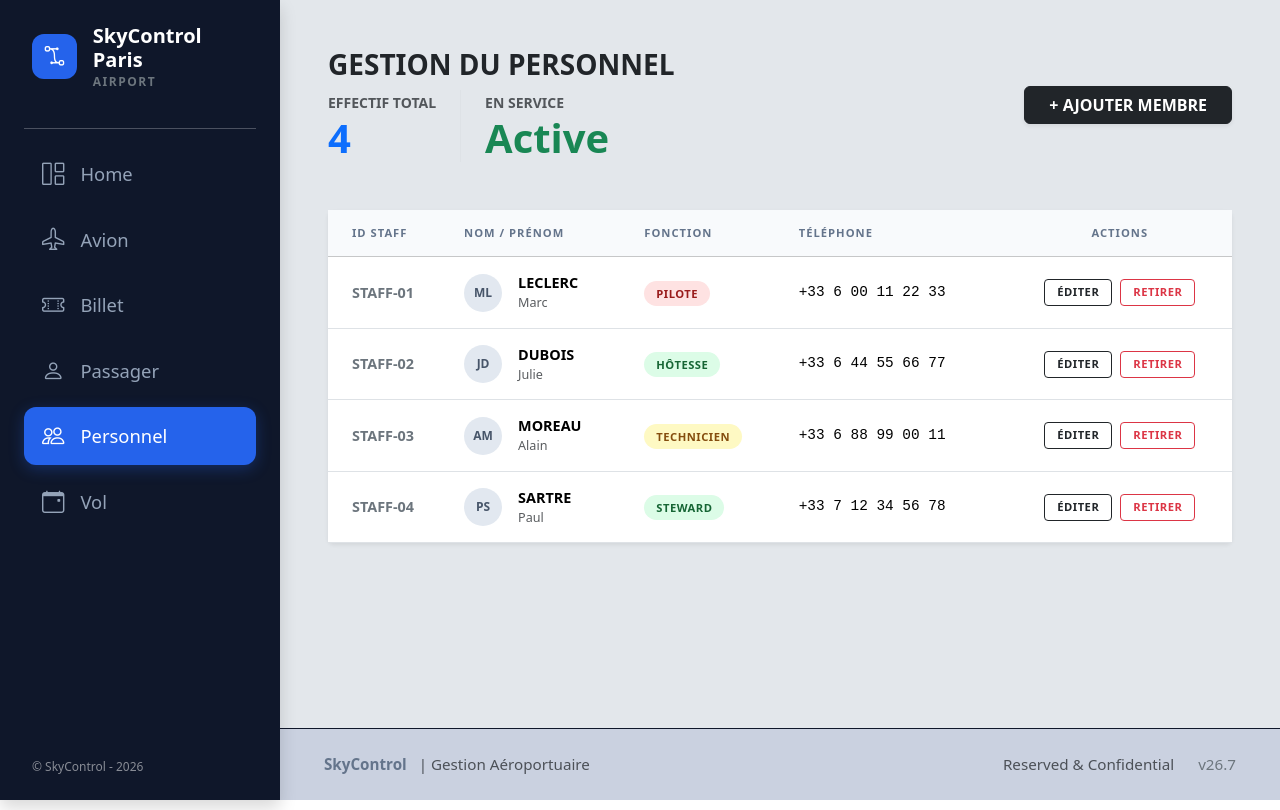
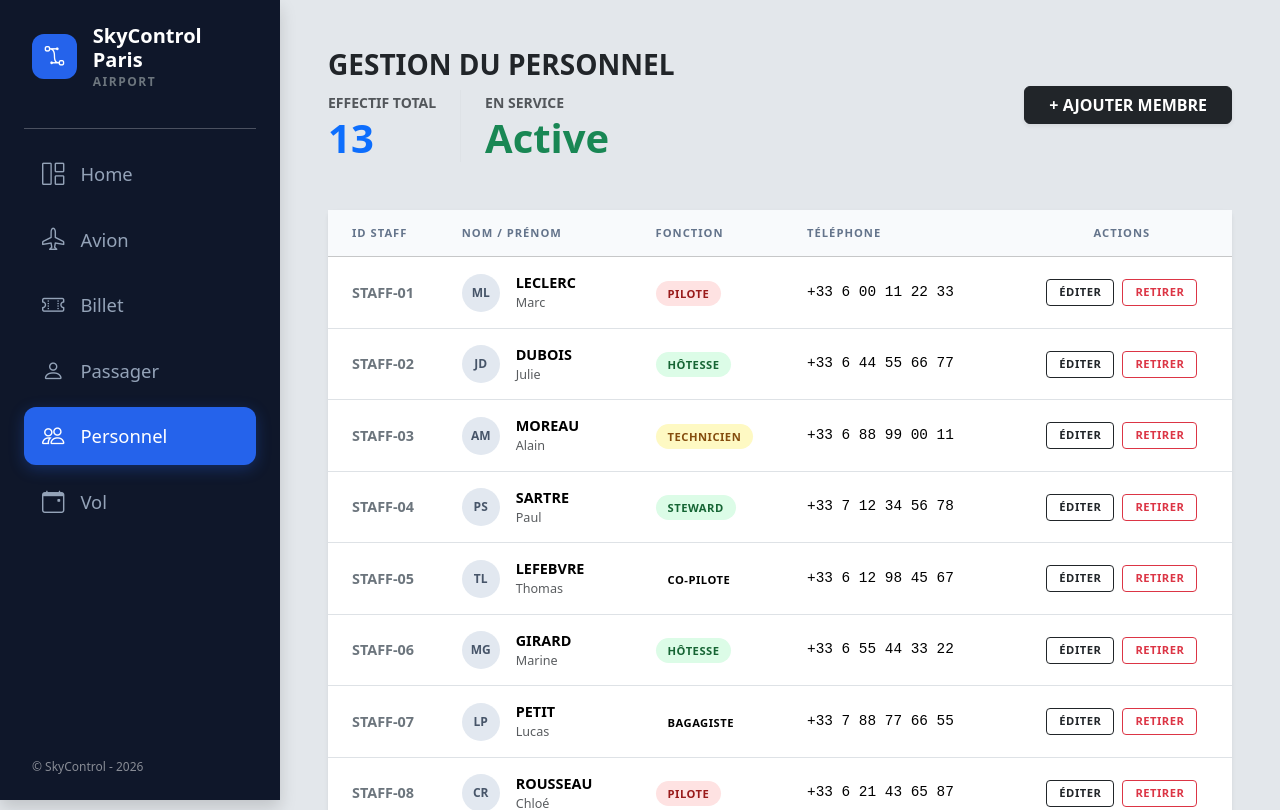
Before and after one commit to Palouziii/SkyControl, a React (Vite) app: page /Personnel in a window 1280 px wide. Shown: the top 810 px of the page. Built offline with nearby package versions, Linux system fonts and the light colour scheme.

Commit message:
+ Affichage des Personnels avec des fakeData

```diff
--- a/src/components/Billet/BilletCard.jsx
+++ b/src/components/Billet/BilletCard.jsx
@@ -100,22 +100,22 @@ export default function BilletCard() {
             </tr>
           </thead>
           <tbody>
-            {billets.map((b) => (
-              <tr key={b.id_billet}>
-                <td className="ps-4 fw-bold text-primary">{b.id_billet}</td>
-                <td>{b.passager}</td>
+            {billets.map((billet) => (
+              <tr key={billet.id_billet}>
+                <td className="ps-4 fw-bold text-primary">{billet.id_billet}</td>
+                <td>{billet.passager}</td>
                 <td>
-                  <span className="badge bg-dark px-2">{b.vol}</span>
+                  <span className="badge bg-dark px-2">{billet.vol}</span>
                 </td>
                 <td>
                   <span
-                    className={`badge-classe-simple ${b.classe.toLowerCase()}`}
+                    className={`badge-classe-simple ${billet.classe.toLowerCase()}`}
                   >
-                    {b.classe}
+                    {billet.classe}
                   </span>
                 </td>
-                <td className="fw-bold">{b.siege}</td>
-                <td className="text-success fw-bold">{b.prix} €</td>
+                <td className="fw-bold">{billet.siege}</td>
+                <td className="text-success fw-bold">{billet.prix} €</td>
                 <td className="text-center">
                   <button className="btn btn-outline-dark btn-sm fw-bold me-2">
                     MODIFIER
--- a/src/components/Passager/PassagerCard.jsx
+++ b/src/components/Passager/PassagerCard.jsx
@@ -79,17 +79,17 @@ export default function PassagerCard() {
               </tr>
             </thead>
             <tbody>
-              {passagers.map((p) => (
-                <tr key={p.id}>
-                  <td className="ps-4 fw-bold text-primary">{p.id}</td>
+              {passagers.map((passager) => (
+                <tr key={passager.id}>
+                  <td className="ps-4 fw-bold text-primary">{passager.id}</td>
                   <td>
-                    <div className="fw-bold">{p.nom.toUpperCase()}</div>
-                    <div className="text-muted small">{p.prenom}</div>
+                    <div className="fw-bold">{passager.nom.toUpperCase()}</div>
+                    <div className="text-muted small">{passager.prenom}</div>
                   </td>
-                  <td>{p.nationalite}</td>
+                  <td>{passager.nationalite}</td>
                   <td>
-                    <div className="small"><i className="bi bi-envelope me-2"></i>{p.mail}</div>
-                    <div className="small text-muted"><i className="bi bi-telephone me-2"></i>{p.tel}</div>
+                    <div className="small"><i className="bi bi-envelope me-2"></i>{passager.mail}</div>
+                    <div className="small text-muted"><i className="bi bi-telephone me-2"></i>{passager.tel}</div>
                   </td>
                   <td className="text-center">
                     <button className="btn btn-outline-dark btn-sm fw-bold me-2 px-3">ÉDITER</button>
--- a/src/components/Personnel/PersonnelCard.jsx
+++ b/src/components/Personnel/PersonnelCard.jsx
@@ -1,40 +1,10 @@
 import { useState } from "react";
 import "../../css/PersonnelCard.css";
+import PersonnelService from "../../services/PersonnelService";
 
 export default function PersonnelCard() {
   const [showForm, setShowForm] = useState(false);
-
-  // Données factices basées sur ton MCD
-  const [equipe] = useState([
-    {
-      id: "STAFF-01",
-      nom: "Leclerc",
-      prenom: "Marc",
-      fonction: "Pilote",
-      tel: "+33 6 00 11 22 33",
-    },
-    {
-      id: "STAFF-02",
-      nom: "Dubois",
-      prenom: "Julie",
-      fonction: "Hôtesse",
-      tel: "+33 6 44 55 66 77",
-    },
-    {
-      id: "STAFF-03",
-      nom: "Moreau",
-      prenom: "Alain",
-      fonction: "Technicien",
-      tel: "+33 6 88 99 00 11",
-    },
-    {
-      id: "STAFF-04",
-      nom: "Sartre",
-      prenom: "Paul",
-      fonction: "Steward",
-      tel: "+33 7 12 34 56 78",
-    },
-  ]);
+  const personnels = PersonnelService.getAll();
 
   return (
     <div className="container-fluid p-4">
@@ -49,7 +19,9 @@ export default function PersonnelCard() {
               <span className="text-muted small text-uppercase fw-bold">
                 Effectif Total
               </span>
-              <p className="h4 fw-black mb-0 text-primary">{equipe.length}</p>
+              <p className="h4 fw-black mb-0 text-primary">
+                {personnels.length}
+              </p>
             </div>
             <div className="stat-simple border-start ps-4">
               <span className="text-muted small text-uppercase fw-bold">
@@ -117,27 +89,35 @@ export default function PersonnelCard() {
               </tr>
             </thead>
             <tbody>
-              {equipe.map((m) => (
-                <tr key={m.id}>
-                  <td className="ps-4 fw-bold text-secondary small">{m.id}</td>
+              {personnels.map((personnel) => (
+                <tr key={personnel.id}>
+                  <td className="ps-4 fw-bold text-secondary small">
+                    {personnel.id}
+                  </td>
                   <td>
                     <div className="d-flex align-items-center">
                       <div className="avatar-initials me-3">
-                        {m.prenom[0]}
-                        {m.nom[0]}
+                        {personnel.prenom[0]}
+                        {personnel.nom[0]}
                       </div>
                       <div>
-                        <div className="fw-bold">{m.nom.toUpperCase()}</div>
-                        <div className="text-muted small">{m.prenom}</div>
+                        <div className="fw-bold">
+                          {personnel.nom.toUpperCase()}
+                        </div>
+                        <div className="text-muted small">
+                          {personnel.prenom}
+                        </div>
                       </div>
                     </div>
                   </td>
                   <td>
-                    <span className={`badge-role ${m.fonction.toLowerCase()}`}>
-                      {m.fonction}
+                    <span
+                      className={`badge-role ${personnel.fonction.toLowerCase()}`}
+                    >
+                      {personnel.fonction}
                     </span>
                   </td>
-                  <td className="fw-mono small">{m.tel}</td>
+                  <td className="fw-mono small">{personnel.tel}</td>
                   <td className="text-center">
                     <button className="btn btn-outline-dark btn-sm fw-bold me-2">
                       ÉDITER
--- a/src/data/FakeData.js
+++ b/src/data/FakeData.js
@@ -39,3 +39,19 @@ export const ListePassagers = [
     { id: "P-008", nom: "Abadi", prenom: "Amira", nationalite: "Marocaine", mail: "a.abadi@casa.ma", tel: "+212 661 123456" },
     { id: "P-009", nom: "Tanaka", prenom: "Yuki", nationalite: "Japonaise", mail: "y.tanaka@tokyo.jp", tel: "+81 90 1234 5678" }
 ];
+
+export const ListePersonnel = [
+    { id: "STAFF-01", nom: "Leclerc", prenom: "Marc", fonction: "Pilote", tel: "+33 6 00 11 22 33" },
+    { id: "STAFF-02", nom: "Dubois", prenom: "Julie", fonction: "Hôtesse", tel: "+33 6 44 55 66 77" },
+    { id: "STAFF-03", nom: "Moreau", prenom: "Alain", fonction: "Technicien", tel: "+33 6 88 99 00 11" },
+    { id: "STAFF-04", nom: "Sartre", prenom: "Paul", fonction: "Steward", tel: "+33 7 12 34 56 78" },
+    { id: "STAFF-05", nom: "Lefebvre", prenom: "Thomas", fonction: "Co-pilote", tel: "+33 6 12 98 45 67" },
+    { id: "STAFF-06", nom: "Girard", prenom: "Marine", fonction: "Hôtesse", tel: "+33 6 55 44 33 22" },
+    { id: "STAFF-07", nom: "Petit", prenom: "Lucas", fonction: "Bagagiste", tel: "+33 7 88 77 66 55" },
+    { id: "STAFF-08", nom: "Rousseau", prenom: "Chloé", fonction: "Pilote", tel: "+33 6 21 43 65 87" },
+    { id: "STAFF-09", nom: "Mercier", prenom: "Benoît", fonction: "Sécurité", tel: "+33 6 09 08 07 06" },
+    { id: "STAFF-10", nom: "Blanc", prenom: "Alice", fonction: "Steward", tel: "+33 6 76 54 32 10" },
+    { id: "STAFF-11", nom: "Fontaine", prenom: "David", fonction: "Technicien", tel: "+33 7 45 67 89 01" },
+    { id: "STAFF-12", nom: "Guerin", prenom: "Sophie", fonction: "Hôtesse", tel: "+33 6 32 21 10 00" },
+    { id: "STAFF-13", nom: "Dumas", prenom: "Nicolas", fonction: "Co-pilote", tel: "+33 6 11 22 99 88" }
+];
--- /dev/null
+++ b/src/services/PersonnelService.js
@@ -0,0 +1,13 @@
+import { ListePersonnel } from "../data/FakeData";
+
+export class ServicePersonnel{
+    constructor(){
+        this.personnels = ListePersonnel;
+    }
+
+        getAll(){
+            return this.personnels
+        }
+}
+
+export default new ServicePersonnel()
```
Also changed, not shown: src/model/Personnel.js (added, +9 -0 lines), src/components/Vol/VolCard.jsx (added).
